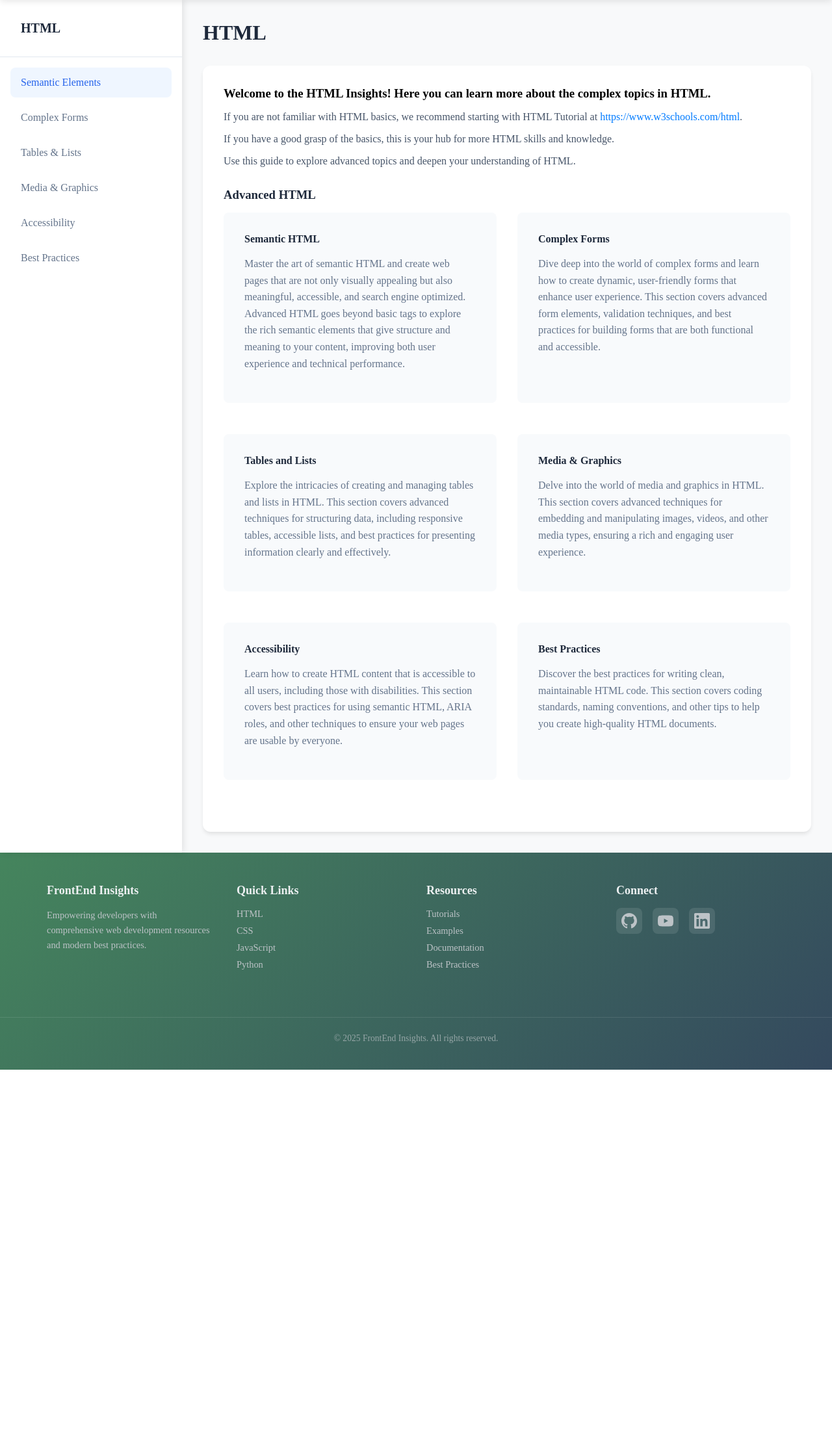
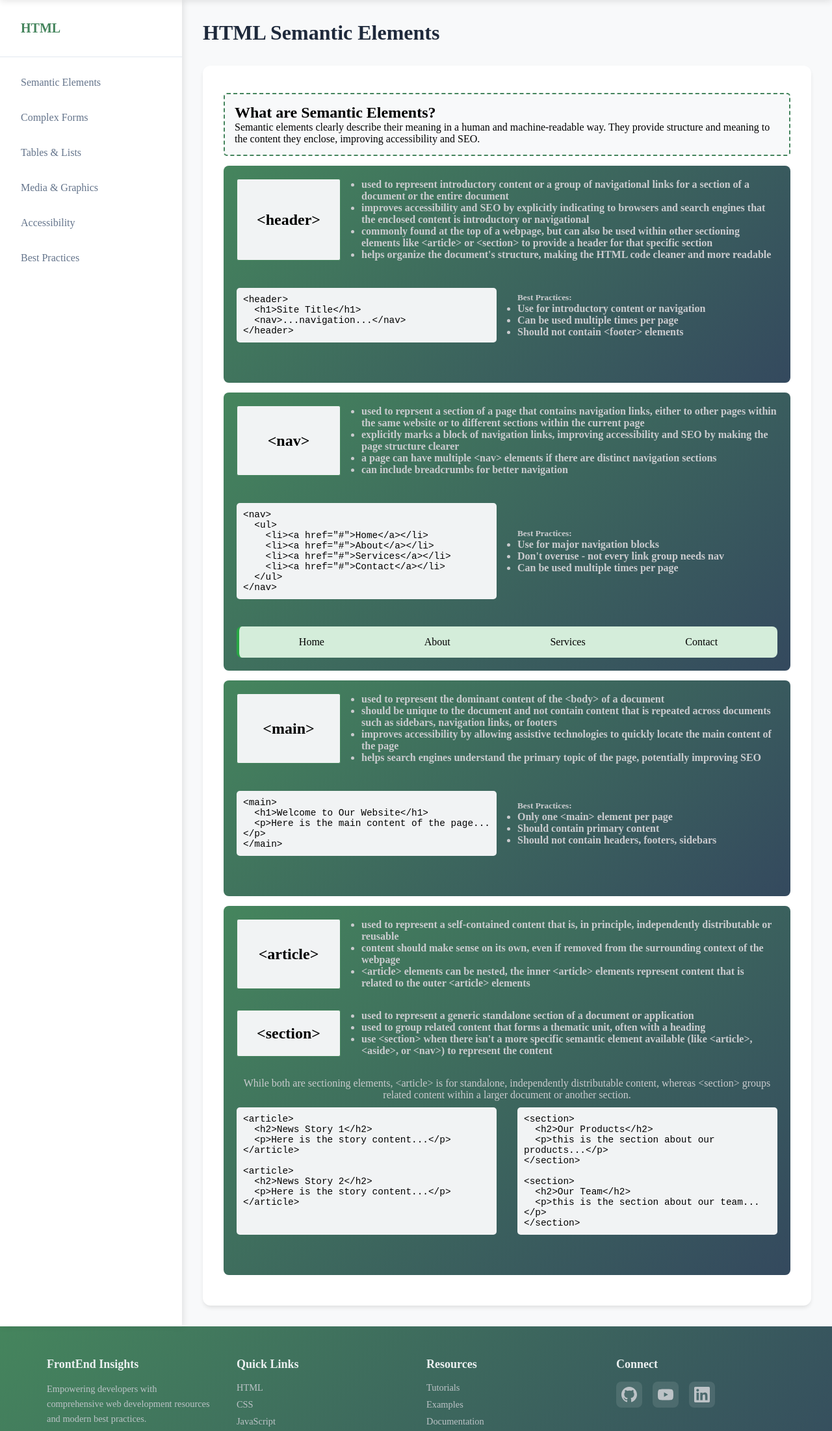
Before and after one commit to laneyreed/Front-End-Insights, a Flask app: a page that uses templates/dashboard/sidebar.html in a window 1280 px wide. Shown: the part 70-2272 px from the top of the page at 65% size. Before the commit the page ends 1716 px from the top, so only its background shows below. Run offline with Flask 3, Linux system fonts and the light colour scheme; some libraries are stand-ins or nearby versions.

Commit message:
adding sematic elements html contentes

```diff
--- a/server.py
+++ b/server.py
@@ -24,8 +24,17 @@ def language_dashboard(language):
             "Accessibility",
             "Best Practices"
         ]
+        # Convert the display format (with spaces/symbols) to concept URL parameter (with hyphens)
+        concepts_url_format ={
+            "Semantic Elements": "semantic-elements",
+            "Complex Forms": "complex-forms",
+            "Tables & Lists": "tables-lists",
+            "Media & Graphics": "media-graphics",
+            "Accessibility": "accessibility",
+            "Best Practices": "best-practices"
+        }
+        #return render_template("dashboard/dashboard.html", lang=language, concepts=concepts, concepts_url_format=concepts_url_format, resources=resources)
         return render_template("dashboard/dashboard.html", lang=language, concepts=concepts, resources=resources)
-
     elif language == "css":
         language= "CSS"
         resources = ["CSS Tutorial", "https://www.w3schools.com/css"]
@@ -76,5 +85,129 @@ def language_dashboard(language):
         return "Language not found", 404
 
 
+# @app.route("/dashboard/<language>/<concept_url_format>")
+# def language_concept(language, concept_url_format):
+#     print(language)# html
+#     print(concept_url_format)# semantic-elements
+#     # Define concepts for each language
+#     language_concepts = {
+#         "html": {
+#             "concepts": [
+#                 "Semantic Elements",
+#                 "Complex Forms",
+#                 "Tables & Lists",
+#                 "Media & Graphics",
+#                 "Accessibility",
+#                 "Best Practices"
+#             ],
+#             "resources": ["HTML Tutorial", "https://www.w3schools.com/html"]
+#         },
+#         "css": {
+#             "concepts": [
+#                 "Flexbox & Grid",
+#                 "Animations",
+#                 "Responsive Design",
+#                 "CSS Variables",
+#                 "Advanced Selectors",
+#                 "Performance"
+#             ],
+#             "resources": ["CSS Tutorial", "https://www.w3schools.com/css"]
+#         },
+#         "javascript": {
+#             "concepts": [
+#                 "ES6+ Features",
+#                 "DOM Manipulation",
+#                 "Async Programming",
+#                 "Error Handling",
+#                 "Modules",
+#                 "Best Practices"
+#             ],
+#             "resources": ["JavaScript Tutorial", "https://www.w3schools.com/js"]
+#         },
+#         "python": {
+#             "concepts": [
+#                 "Templating Engines",
+#                 "Data Processing for Frontend",
+#                 "File Handling & Media",
+#                 "Frontend Asset Management",
+#                 "PyScript",
+#                 "Python-based UI Frameworks"
+#             ],
+#             "resources": ["Python For Beginners", "https://www.python.org/about/gettingstarted"]
+#         }
+#     }
+
+#     # Check if language exists
+#     if language not in language_concepts:
+#         return "Language not found", 404
+
+#     # Get language data
+#     lang_data = language_concepts[language]
+#     print(lang_data['concepts'])
+#     # Convert concept URL parameter (with hyphens) to display format (with spaces/symbols)
+#     concept_mapping = {
+#         # HTML concepts
+#         "semantic-elements": "Semantic Elements",
+#         "complex-forms": "Complex Forms",
+#         "tables-lists": "Tables & Lists",
+#         "media-graphics": "Media & Graphics",
+#         "accessibility": "Accessibility",
+#         "best-practices": "Best Practices",
+
+#         # CSS concepts
+#         "flexbox-grid": "Flexbox & Grid",
+#         "animations": "Animations",
+#         "responsive-design": "Responsive Design",
+#         "css-variables": "CSS Variables",
+#         "advanced-selectors": "Advanced Selectors",
+#         "performance": "Performance",
+
+#         # JavaScript concepts
+#         "es6-features": "ES6+ Features",
+#         "dom-manipulation": "DOM Manipulation",
+#         "async-programming": "Async Programming",
+#         "error-handling": "Error Handling",
+#         "modules": "Modules",
+
+#         # Python concepts
+#         "templating-engines": "Templating Engines",
+#         "data-processing-frontend": "Data Processing for Frontend",
+#         "file-handling-media": "File Handling & Media",
+#         "frontend-asset-management": "Frontend Asset Management",
+#         "pyscript": "PyScript",
+#         "python-ui-frameworks": "Python-based UI Frameworks"
+#     }
+
+#     # Check if concept exists
+#     if concept_url_format not in concept_mapping:
+#         return "Concept not found", 404
+
+#     # Get the display name for the concept
+#     concept_display = concept_mapping[concept_url_format]
+#     print(f"Concept display name: {concept_display}")# Semantic Elements
+#     # Check if concept belongs to this language
+#     if concept_display not in lang_data["concepts"]:
+#         return "Concept not available for this language", 404
+
+#     # Render the concept-specific template
+#     try:
+#         return render_template(
+#             f"dashboard/{language}/{language}-dashboard.html",
+#             lang=language.upper(),
+#             concept=concept_display,
+#             concepts=lang_data["concepts"],
+#             resources=lang_data["resources"]
+#         )
+#     except:
+#         # Fallback to a generic concept template
+#         return render_template(
+#             "dashboard/concept.html",
+#             lang=language.upper(),
+#             # concept=concept_display,
+#             concepts=lang_data["concepts"],
+#             resources=lang_data["resources"]
+#         )
+
+
 if __name__ == "__main__":
     app.run(debug=True)
--- /dev/null
+++ b/static/css/concept.css
@@ -0,0 +1,102 @@
+.concept-page-intro {
+  border: 2px dashed rgba(69, 133, 93, 1);
+  padding: 15px;
+  margin: 10px 0;
+  border-radius: 5px;
+  background-color: #f8f9fa;
+}
+
+.concept-header p{
+    color: #cacbce;
+    text-align: center;
+}
+
+/* CSS Grid Layout for Concept Descriptions */
+.demo-grid{
+  display: grid;
+  gap: 2rem;
+  margin-bottom: 2rem;
+}
+
+.demo-grid-intro {
+  grid-template-columns: 1fr 4fr;
+}
+
+.demo-grid-code {
+  grid-template-columns: 1fr 1fr;
+}
+
+.element {
+  display: flex;
+  justify-content: center;
+  align-items: center;
+  background-color: #f1f3f4;;
+  border: 1px solid rgba(69, 133, 93, 1);
+  padding: 5px;
+  border-radius: 3px;
+}
+
+.element-info, .best-practices{
+    color: #cacbce;
+    font-weight: bolder;
+}
+
+.best-practices{
+    display: flex;
+    flex-direction: column;
+    justify-content: center;
+
+
+}
+
+.demo-nav{
+    /* background-color: #e2e8f0;
+    padding: 15px;
+    border-radius: 8px; */
+    display: flex;
+    justify-content: space-around;
+
+}
+
+.demo-nav-links{
+    display: flex;
+    gap: 1rem;
+}
+
+
+.code-example {
+  background-color: #f1f3f4;
+  padding: 10px;
+  border-radius: 5px;
+  font-family: "Courier New", monospace;
+  font-size: 0.9em;
+  margin: 10px 0;
+}
+
+.demo-article {
+  background: #45855d;
+  background: linear-gradient(135deg, rgba(69, 133, 93, 1) 0%, #34495e 100%);
+  padding: 20px;
+  margin: 15px 0;
+  border-radius: 8px;
+}
+
+.demo-aside {
+  background-color: #d1ecf1;
+  padding: 15px;
+  border-radius: 8px;
+  border-left: 4px solid #17a2b8;
+}
+.demo-section {
+  background-color: #f8d7da;
+  padding: 15px;
+  margin: 10px 0;
+  border-radius: 8px;
+  border-left: 4px solid #dc3545;
+}
+.demo-nav {
+  background-color: #d4edda;
+  padding: 15px;
+  border-radius: 8px;
+  border-left: 4px solid #28a745;
+}
--- a/static/css/main.css
+++ b/static/css/main.css
@@ -5,6 +5,7 @@
 @import url('./dash-main-area.css');
 @import url('./main-content.css');
 @import url('./dash-home-main.css');
+@import url('./concept.css');
 @import url('./footer.css');
 
 *{
--- a/static/css/sidebar.css
+++ b/static/css/sidebar.css
@@ -15,12 +15,13 @@
 }
 
 .sidebar-header {
+
     padding: 2rem;
     border-bottom: 1px solid #e2e8f0;
 }
 
 .sidebar-header h3 {
-    color: #1e293b;
+    color: rgba(69, 133, 93, 1);
     font-size: 1.25rem;
     font-weight: 600;
 }
--- a/templates/dashboard/dashboard.html
+++ b/templates/dashboard/dashboard.html
@@ -9,13 +9,30 @@
 {% block main %}
     <div class="dashboard-container">
         {% include 'dashboard/sidebar.html' %}
+
+        {% if request.args.get('concept') == 'Semantic Elements' %}
+            {% include 'dashboard/html/semantic-elements.html' %}
+        {% elif lang|lower() == 'html' %}
+            {% include 'dashboard/html/html-home.html' %}
+        {% endif %}
+
+
+
+
+
         {% if lang|lower() == 'python' %}
             {% include 'dashboard/python/python-home.html' %}
-        {% elif lang|lower() == 'html' %}
-            {% include 'dashboard/html/html-home.html' %}
-        {% elif lang|lower() == 'css' %}
+        {% endif %}
+
+
+
+
+        {% if lang|lower() == 'css' %}
             {% include 'dashboard/css/css-home.html' %}
-        {% elif lang|lower() == 'javascript' %}
+        {% endif %}
+
+
+        {% if lang|lower() == 'javascript' %}
             {% include 'dashboard/javascript/javascript-home.html' %}
         {% endif %}
     </div>
--- /dev/null
+++ b/templates/dashboard/html/semantic-elements.html
@@ -0,0 +1,256 @@
+<main class="main-content">
+
+    <div class="content-header">
+        <h1 id="page-title">{{ lang }} Semantic Elements</h1>
+    </div>
+
+    <div class="content-body" id="content-body">
+        <!-- SECTION: Introduction -->
+        <section class="mb-5">
+            <div class="concept-page-intro">
+                <h2 class="text-primary">What are Semantic Elements?</h2>
+                <p class="lead">Semantic elements clearly describe their meaning in a human and machine-readable way.
+                    They provide structure and meaning to the content they enclose, improving accessibility and SEO.</p>
+            </div>
+        </section>
+
+        <!-- ARTICLE: Header Element Demo -->
+        <article class="demo-article">
+            <!------------ HEADER ------------>
+            <header class="demo-grid demo-grid-intro">
+                <!------------ ELEMENT ------------>
+                <div class="element">
+                    <h2>&lt;header&gt;</h2>
+                </div>
+                <!------------ ELEMENT INFO ------------>
+                <div class="element-info">
+                    <ul>
+                        <li>used to represent introductory content or a group of navigational links for a section of a
+                            document or the entire document</li>
+                        <li>improves accessibility and SEO by explicitly indicating to browsers and search engines that
+                            the enclosed content is introductory or navigational</li>
+                        <li>commonly found at the top of a webpage, but can also be used within other sectioning
+                            elements like &lt;article&gt; or &lt;section&gt; to provide a header for that specific
+                            section</li>
+                        <li>helps organize the document's structure, making the HTML code cleaner and more readable</li>
+                    </ul>
+                </div>
+
+            </header>
+
+            <!------------ DEMO GRID ------------>
+            <div class="demo-grid demo-grid-code">
+                <!------------ CODE EXAMPLE ------------>
+                <div class="code-example">
+                    &lt;header&gt;<br>
+                    &nbsp;&nbsp;&lt;h1&gt;Site Title&lt;/h1&gt;<br>
+                    &nbsp;&nbsp;&lt;nav&gt;...navigation...&lt;/nav&gt;<br>
+                    &lt;/header&gt;
+                </div>
+                <!------------ BEST PRACTICES ------------>
+                <div class="best-practices">
+                    <h5>Best Practices:</h5>
+                    <ul>
+                        <li>Use for introductory content or navigation</li>
+                        <li>Can be used multiple times per page</li>
+                        <li>Should not contain &lt;footer&gt; elements</li>
+                    </ul>
+                </div>
+
+            </div>
+
+        </article>
+
+        <!-- ARTICLE: Navigation Element Demo -->
+        <article class="demo-article">
+            <!------------ HEADER ------------>
+            <header class="demo-grid demo-grid-intro">
+                <!------------ ELEMENT ------------>
+                <div class="element">
+                    <h2>&lt;nav&gt;</h2>
+                </div>
+                <!------------ ELEMENT INFO ------------>
+                <div class="element-info">
+                    <ul>
+                        <li>used to reprsent a section of a page that contains navigation links, either to other pages
+                            within the same website or to different sections within the current page</li>
+                        <li>explicitly marks a block of navigation links, improving accessibility and SEO by making the
+                            page structure clearer</li>
+                        <li>a page can have multiple &lt;nav&gt; elements if there are distinct navigation sections</li>
+                        <li>can include breadcrumbs for better navigation</li>
+                    </ul>
+                </div>
+            </header>
+
+            <!------------ DEMO GRID ------------>
+            <div class="demo-grid demo-grid-code">
+                <!------------ CODE EXAMPLE ------------>
+                <div class="code-example">
+                    &lt;nav&gt;<br>
+                    &nbsp;&nbsp;&lt;ul&gt;<br>
+                    &nbsp;&nbsp;&nbsp;&nbsp;&lt;li&gt;&lt;a href="#"&gt;Home&lt;/a&gt;&lt;/li&gt;<br>
+                    &nbsp;&nbsp;&nbsp;&nbsp;&lt;li&gt;&lt;a href="#"&gt;About&lt;/a&gt;&lt;/li&gt;<br>
+                    &nbsp;&nbsp;&nbsp;&nbsp;&lt;li&gt;&lt;a href="#"&gt;Services&lt;/a&gt;&lt;/li&gt;<br>
+                    &nbsp;&nbsp;&nbsp;&nbsp;&lt;li&gt;&lt;a href="#"&gt;Contact&lt;/a&gt;&lt;/li&gt;<br>
+                    &nbsp;&nbsp;&lt;/ul&gt;<br>
+                    &lt;/nav&gt;
+                </div>
+
+                <!------------ BEST PRACTICES ------------>
+                <div class="best-practices">
+                    <h5>Best Practices:</h5>
+                    <ul>
+                        <li>Use for major navigation blocks</li>
+                        <li>Don't overuse - not every link group needs nav</li>
+                        <li>Can be used multiple times per page</li>
+                    </ul>
+                </div>
+
+            </div>
+
+            <!------------ DEMO EXAMPLE ------------>
+            <nav class="demo-nav">
+                <a class="demo-nav-link demo-active" href="">Home</a>
+                <a class="demo-nav-link" href="">About</a>
+                <a class="demo-nav-link" href="">Services</a>
+                <a class="demo-nav-link" href="">Contact</a>
+            </nav>
+
+
+        </article>
+
+
+        <!-- ARTICLE: Main Element Demo -->
+        <article class="demo-article">
+            <!------------ HEADER ------------>
+            <header class="demo-grid demo-grid-intro">
+                <!------------ ELEMENT ------------>
+                <div class="element">
+                    <h2>&lt;main&gt;</h2>
+                </div>
+                <!------------ ELEMENT INFO ------------>
+                <div class="element-info">
+                    <ul>
+                        <li>used to represent the dominant content of the &lt;body&gt; of a document</li>
+                        <li>should be unique to the document and not contain content that is repeated across documents
+                            such as sidebars, navigation links, or footers</li>
+                        <li>improves accessibility by allowing assistive technologies to quickly locate the main content
+                            of the page</li>
+                        <li>helps search engines understand the primary topic of the page, potentially improving SEO
+                        </li>
+                    </ul>
+                </div>
+
+            </header>
+
+            <!------------ DEMO GRID ------------>
+            <div class="demo-grid demo-grid-code">
+                <!------------ CODE EXAMPLE ------------>
+                <div class="code-example">
+                    &lt;main&gt;<br>
+                    &nbsp;&nbsp;&lt;h1&gt;Welcome to Our Website&lt;/h1&gt;<br>
+                    &nbsp;&nbsp;&lt;p&gt;Here is the main content of the page...&lt;/p&gt;<br>
+                    &lt;/main&gt;
+                </div>
+                <!------------ BEST PRACTICES ------------>
+                <div class="best-practices">
+                    <h5>Best Practices:</h5>
+                    <ul>
+                        <li>Only one &lt;main&gt; element per page</li>
+                        <li>Should contain primary content</li>
+                        <li>Should not contain headers, footers, sidebars</li>
+                    </ul>
+                </div>
+
+            </div>
+
+        </article>
+
+
+
+
+
+
+
+
+        <!-- ARTICLE: Article Element Demo -->
+        <article class="demo-article">
+            <!------------ HEADER ------------>
+            <header class="concept-header">
+
+                <!------------ ARTICLE ELEMENT ------------>
+                <div class="demo-grid demo-grid-intro">
+                    <!------------ ELEMENT ------------>
+                    <div class="element">
+                        <h2>&lt;article&gt;</h2>
+                    </div>
+                    <!------------ ELEMENT INFO ------------>
+                    <div class="element-info">
+                        <ul>
+                            <li>used to represent a self-contained content that is, in principle, independently
+                                distributable or reusable</li>
+                            <li>content should make sense on its own, even if removed from the surrounding context of
+                                the webpage</li>
+                            <li>&lt;article&gt; elements can be nested, the inner &lt;article&gt; elements represent
+                                content that is related to the outer &lt;article&gt; elements</li>
+                        </ul>
+                    </div>
+
+                </div>
+
+                <!------------ SECTION ELEMENT ------------>
+                <div class="demo-grid demo-grid-intro">
+                    <!------------ ELEMENT ------------>
+                    <div class="element">
+                        <h2>&lt;section&gt;</h2>
+                    </div>
+                    <!------------ ELEMENT INFO ------------>
+                    <div class="element-info">
+                        <ul>
+                            <li>used to represent a generic standalone section of a document or application</li>
+                            <li>used to group related content that forms a thematic unit, often with a heading</li>
+                            <li>use &lt;section&gt; when there isn't a more specific semantic element available (like &lt;article&gt;, &lt;aside&gt;, or &lt;nav&gt;) to represent the content</li>
+                        </ul>
+                    </div>
+
+                </div>
+
+                <p>
+                    While both are sectioning elements, &lt;article&gt; is for standalone, independently distributable content,
+                    whereas &lt;section&gt; groups related content within a larger document or another section.
+                </p>
+            </header>
+
+
+            <!------------ DEMO GRID ------------>
+            <div class="demo-grid demo-grid-code">
+                <!------------ CODE EXAMPLE ------------>
+                <div class="code-example">
+                    &lt;article&gt;<br>
+                    &nbsp;&nbsp;&lt;h2&gt;News Story 1&lt;/h2&gt;<br>
+                    &nbsp;&nbsp;&lt;p&gt;Here is the story content...&lt;/p&gt;<br>
+                    &lt;/article&gt;
+                    <br><br>
+                    &lt;article&gt;<br>
+                    &nbsp;&nbsp;&lt;h2&gt;News Story 2&lt;/h2&gt;<br>
+                    &nbsp;&nbsp;&lt;p&gt;Here is the story content...&lt;/p&gt;<br>
+                    &lt;/article&gt;
+                </div>
+                <!------------ BEST PRACTICES ------------>
+                                <div class="code-example">
+                    &lt;section&gt;<br>
+                    &nbsp;&nbsp;&lt;h2&gt;Our Products&lt;/h2&gt;<br>
+                    &nbsp;&nbsp;&lt;p&gt;this is the section about our products...&lt;/p&gt;<br>
+                    &lt;/section&gt;
+                    <br><br>
+                    &lt;section&gt;<br>
+                    &nbsp;&nbsp;&lt;h2&gt;Our Team&lt;/h2&gt;<br>
+                    &nbsp;&nbsp;&lt;p&gt;this is the section about our team...&lt;/p&gt;<br>
+                    &lt;/section&gt;
+                </div>
+
+            </div>
+
+        </article>
+    </div>
+</main>
--- a/templates/dashboard/sidebar.html
+++ b/templates/dashboard/sidebar.html
@@ -9,15 +9,11 @@
         <ul>
             {% for concept in concepts %}
                 <li>
-                    <a href="#" class="{% if loop.first %}active{% else %}{% endif %}">
+                    <a href="{{ url_for('language_dashboard', language=lang | lower, concept=concept) }}" class="sidebar-link {% if request.view_args and request.view_args.get('concept') == concept %}active{% endif %}">
                         {{ concept }}
                     </a>
                 </li>
             {% endfor %}
         </ul>
-
-        <ul>
-
-        </ul>
     </nav>
         </aside>
```
Also changed, not shown: templates/dashboard/html/html-dashboard.html (added, +18 -0 lines), templates/gap-test.html (deleted, +0 -67 lines).
